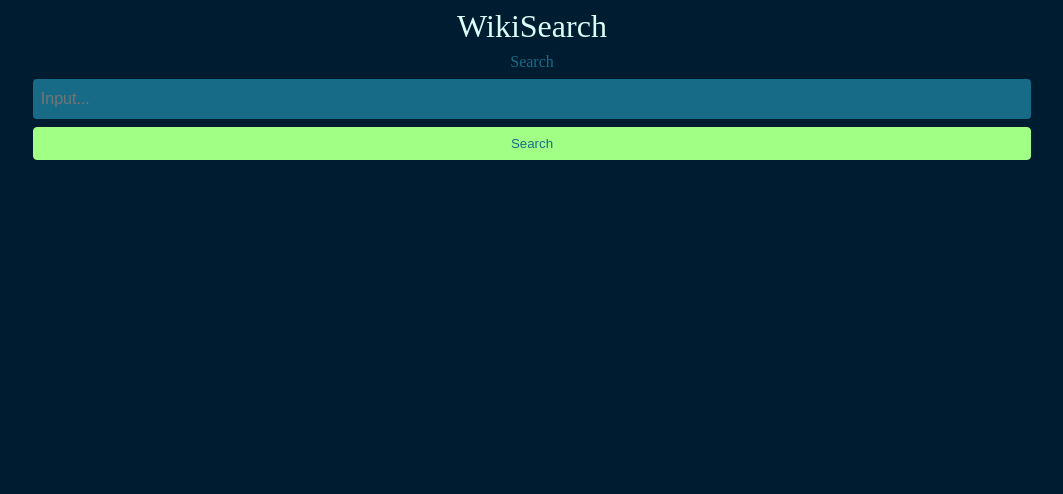
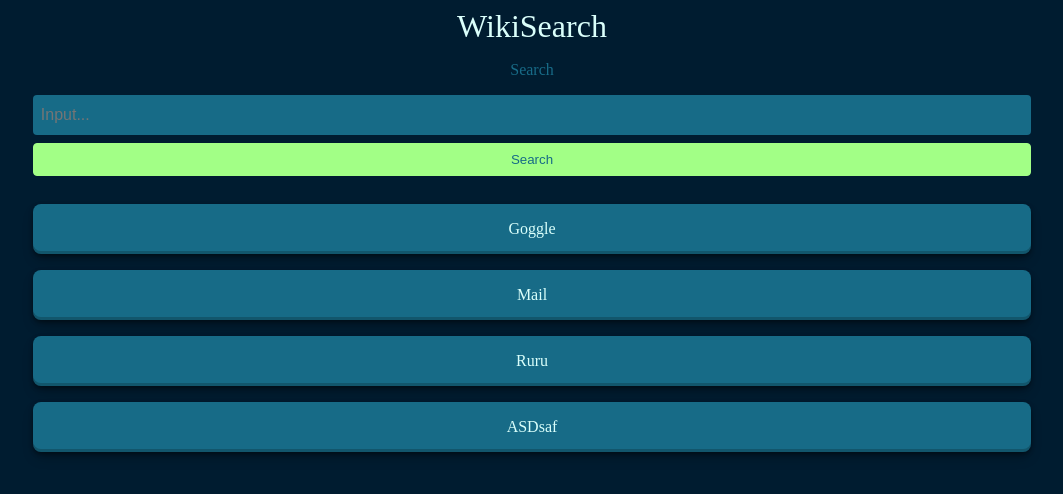
Before and after one commit to Goddo-ro/WikiSearch, a React (Create React App) app: page / in a window 1280 px wide. Shown: the top 494 px of the page, without its empty margins (108-1171 px from the left). Built offline with nearby package versions, Linux system fonts and the light colour scheme.

Commit message:
Add grid container

```diff
--- a/src/App.css
+++ b/src/App.css
@@ -21,3 +21,12 @@ body {
   flex-direction: column;
   align-items: center;
 }
+
+.btn {
+  box-shadow: rgba(0, 0, 0, 0.4) 0px 2px 4px, rgba(0, 0, 0, 0.3) 0px 7px 13px -3px, rgba(0, 0, 0, 0.2) 0px -3px 0px inset;
+}
+
+.btn:hover,
+.btn:focus {
+  box-shadow: none;
+}
--- /dev/null
+++ b/src/components/ItemsGrid/ItemsGrid.css
@@ -0,0 +1,18 @@
+.items-grid {
+    display: grid;
+    gap: 1rem;
+    width: 80%;
+    margin-top: .75rem;
+}
+
+.items-grid > .item {
+    padding: 8px;
+    background-color: var(--color-dark-blue);
+    border-radius: 8px;
+    height: 50px;
+    display: flex;
+    align-items: center;
+    justify-content: center;
+    color: var(--color-main-text);
+    text-decoration: none;
+}
--- /dev/null
+++ b/src/components/ItemsGrid/ItemsGrid.js
@@ -0,0 +1,14 @@
+import React from 'react';
+import "./ItemsGrid.css";
+
+const ItemsGrid = ({items, links}) => {
+    return (
+        <div className="items-grid">
+            {
+                items.map((item, index) => <a key={index} className="item btn" href={links[index]}>{item}</a>)
+            }
+        </div>
+    );
+};
+
+export default ItemsGrid;
--- a/src/components/SearchContainer/SearchContainer.css
+++ b/src/components/SearchContainer/SearchContainer.css
@@ -2,7 +2,7 @@
     display: flex;
     flex-direction: column;
     align-items: center;
-    gap: 8px;
+    gap: 16px;
     padding: 8px 16px;
     width: 100%;
 }
--- a/src/components/SearchContainer/SearchContainer.js
+++ b/src/components/SearchContainer/SearchContainer.js
@@ -1,9 +1,12 @@
 import React, {useState} from 'react';
 import "./SearchContainer.css";
 import InputContainer from "../InputContainer/InputContainer";
+import ItemsGrid from "../ItemsGrid/ItemsGrid";
 
 const SearchContainer = () => {
     const [inputText, setInputText] = useState("");
+    const [items, setItems] = useState(["Goggle", "Mail", "Ruru", "ASDsaf"]);
+    const [links, setLinks] = useState(["dsafsd", "SKfjks", "fsaf", "1sdfasd"]);
 
     const handleSubmit = (e) => {
         e.preventDefault();
@@ -15,6 +18,7 @@ const SearchContainer = () => {
             <h1>WikiSearch</h1>
             <p>Search</p>
             <InputContainer handleSubmit={handleSubmit} inputText={inputText} setInputText={setInputText}/>
+            <ItemsGrid items={items} links={links} />
         </div>
     );
 };
```
